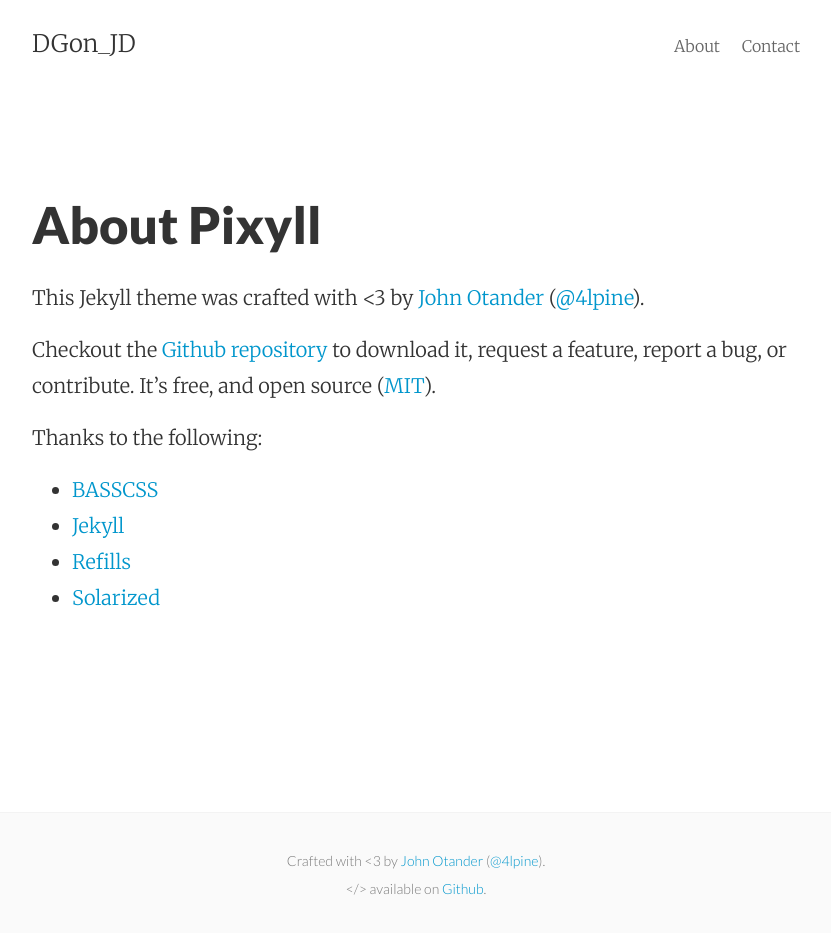
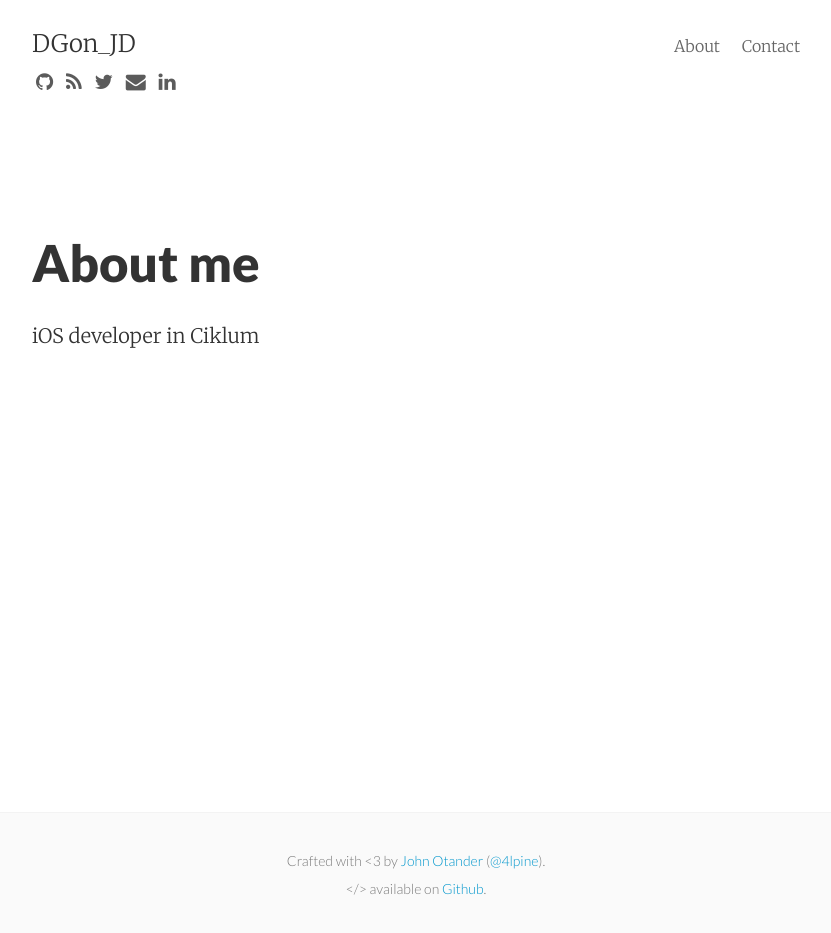
Before and after one commit to dgon-jd/dgon-jd.github.io, a Jekyll site: the page built from about.md, in a window 1280 px wide. Shown: the whole page, without its empty margins (224-1055 px from the left). Built offline with Jekyll 4.4.1, drawn with Linux system fonts in a browser that asks for light colours; nearby versions of some CDN libraries.

Commit message:
Remove _sitre

```diff
--- a/_config.yml
+++ b/_config.yml
@@ -4,7 +4,7 @@
 author:      Dmitry Goncharenko
 description: "Hungry for knowledge."
 baseurl:     ""
-url:         "http://dogn-jd.github.io"
+url:         "http://dgon-jd.github.io"
 
 # Google analytics
 google_analytics:
@@ -15,11 +15,11 @@
 show_post_footers:  false
 
 # Social icons
-show_social_icons: false
-github_username:
-twitter_username:
+show_social_icons: true
+github_username: dgon-jd
+twitter_username: dgon-jd
 google_plus_id:
-linkedin_username:
+linkedin_username: gdmitrydpua
 bitcoin_url:
 paypal_url:
 flattr_button:
--- a/about.md
+++ b/about.md
@@ -1,19 +1,7 @@
 ---
 layout: page
-title: About Pixyll
+title: About me
 permalink: /about/
 ---
 
-This Jekyll theme was crafted with <3 by [John Otander](http://johnotander.com)
-([@4lpine](https://twitter.com/4lpine)).
-
-Checkout the [Github repository](https://github.com/johnotander/pixyll) to download it,
-request a feature, report a bug, or contribute. It's free, and open source
-([MIT](http://opensource.org/licenses/MIT)).
-
-Thanks to the following:
-
-* [BASSCSS](http://basscss.com)
-* [Jekyll](http://jekyllrb.com)
-* [Refills](http://refills.bourbon.io/)
-* [Solarized](http://ethanschoonover.com/solarized)
+iOS developer in Ciklum
```
Also changed, not shown: 13 other files.
